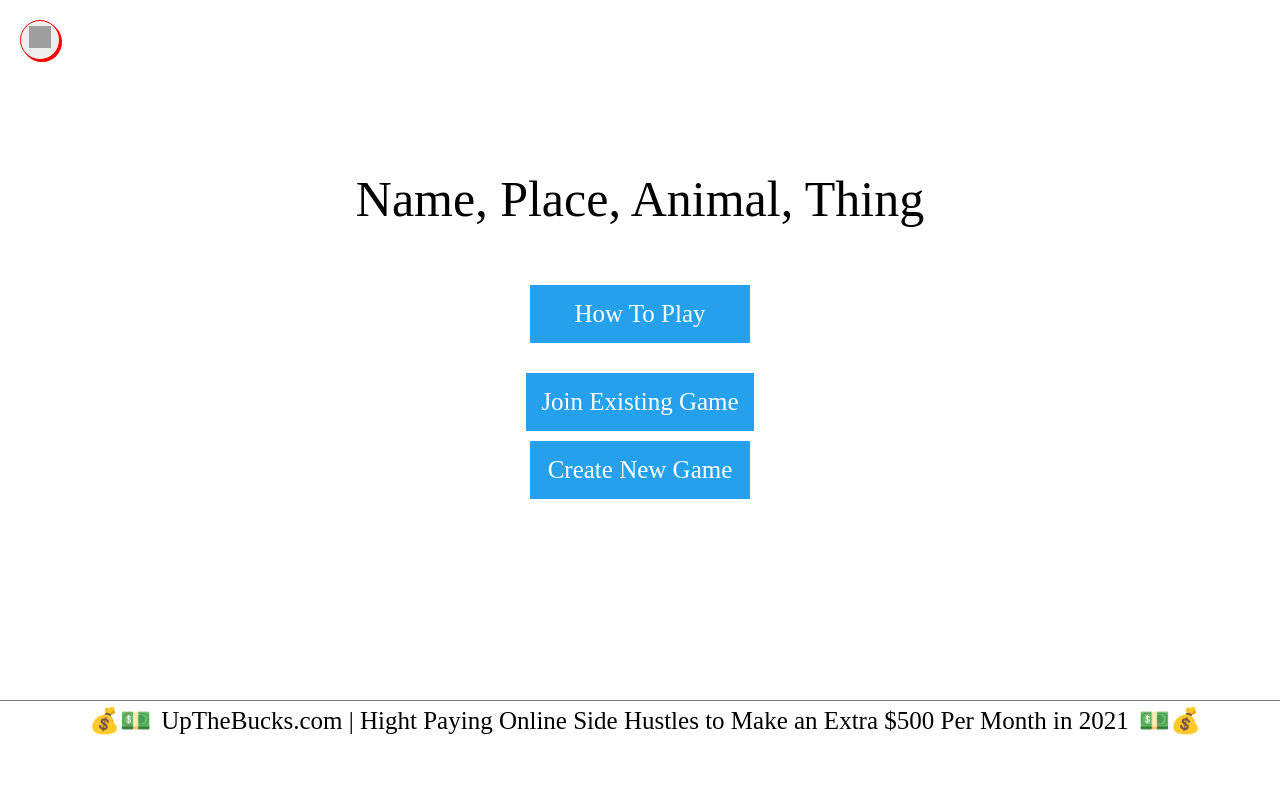
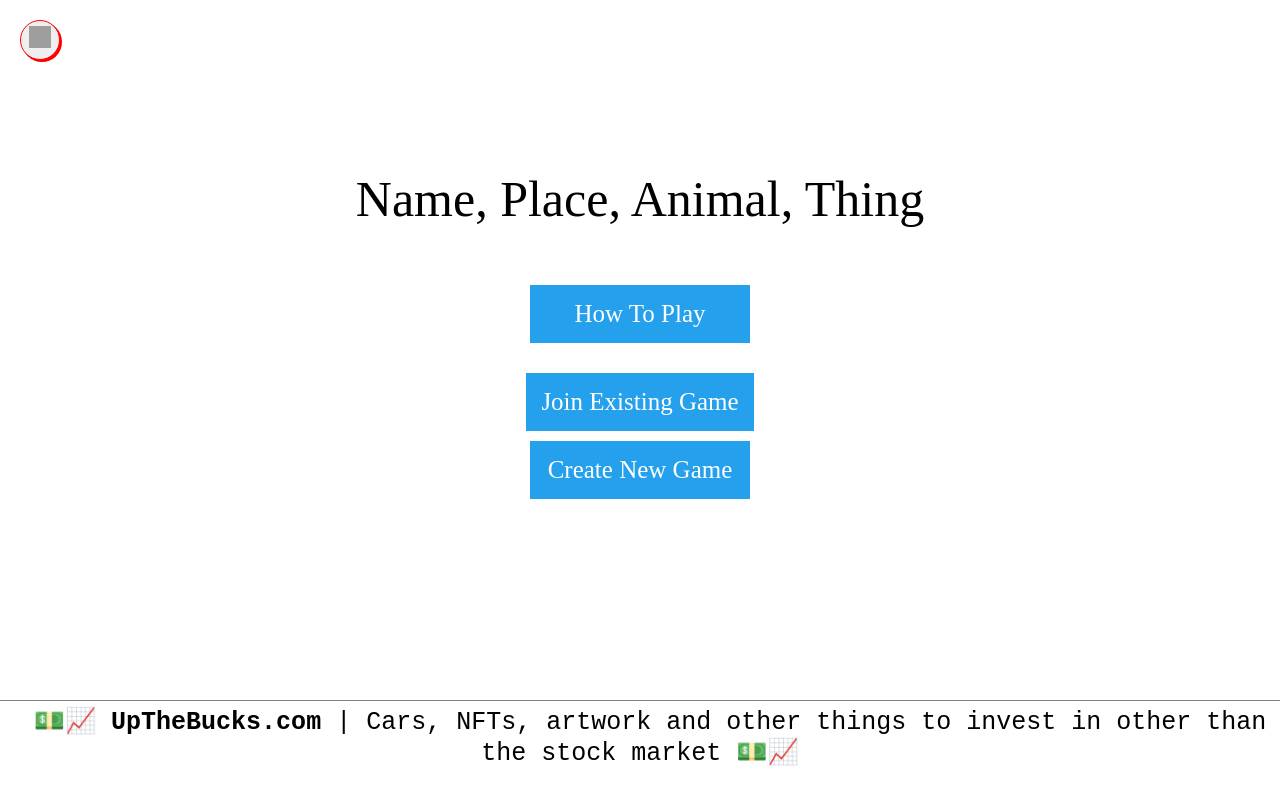
Before and after one commit to nihakhanna/name-place-animal-thing-client, a Next.js app: page / in a window 1280 px wide. Built offline with nearby package versions, Linux system fonts and the light colour scheme; no server answers; grey boxes are pictures that could not be loaded; a web font is replaced by a local one.

Commit message:
Up the bucks ad

```diff
--- a/components/Landing.js
+++ b/components/Landing.js
@@ -57,7 +57,7 @@ const Footer = styled.div`
   text-align: center;
   border-top: 1px solid gray;
   max-height: 60px;
-  font-family: ${theme.font};
+  font-family: Courier New;
   font-size: 25px;
 `
 
@@ -110,14 +110,13 @@ const Landing = () => {
           </>}
         {/* <ClearDiv></ClearDiv> */}
       </Container>
-      {!isGamePlaying && <Footer>💰💵
-          <a onClick={(e) => {
+      {!isGamePlaying && <Footer>
+        <a onClick={(e) => {
           gtag('event', 'go_to_upthebucks', {
           });
-        }} style={{ paddingRight: '10px', paddingLeft: '10px', textDecoration: 'none', color: 'black' }} target="_blank" href="https://www.upthebucks.com/side-hustles-to-try-to-make-an-extra-income/">
-          UpTheBucks.com | Hight Paying Online Side Hustles to Make an Extra $500 Per Month in 2021</a>
-        💵💰
-        </Footer>}
+        }} style={{ paddingRight: '10px', paddingLeft: '10px', textDecoration: 'none', color: 'black' }} target="_blank" href="https://www.upthebucks.com/alternative-investments-other-than-the-stock-market/">
+          💵📈 <b>UpTheBucks.com</b> | Cars, NFTs, artwork and other things to invest in other than the stock market 💵📈</a>
+      </Footer>}
     </>
   )
 }
```
Also changed, not shown: public/vercel.svg (deleted).
